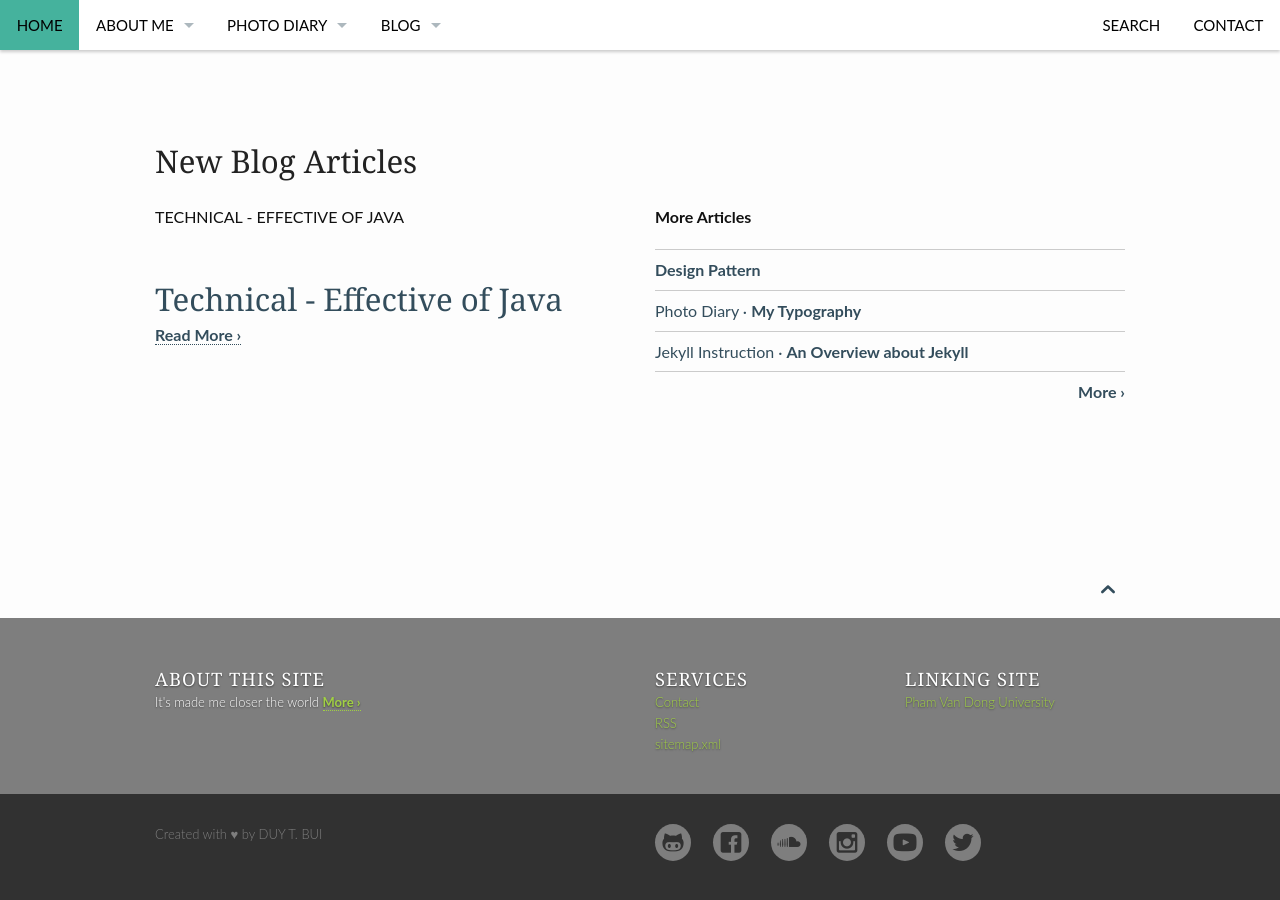
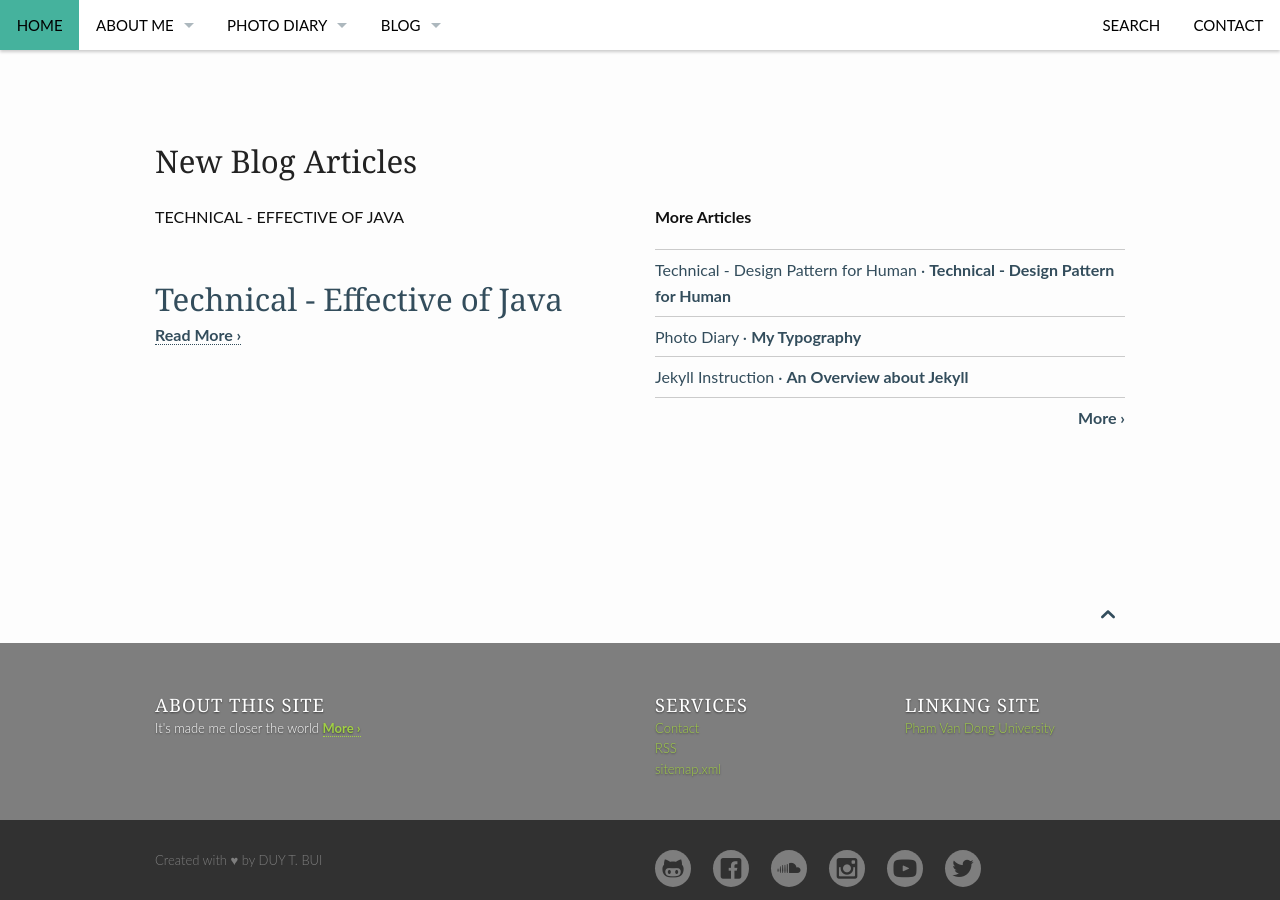
Before and after one commit to duybuidotvn/duybuidotvn.github.io, a Jekyll site: the page built from index.md, in a window 1280 px wide and 900 px high, scrolled down 859 px. Built offline with Jekyll 4.4.1, drawn with Linux system fonts in a browser that asks for light colours.

Commit message:
add design-pattern.md

```diff
--- a/_posts/technical/2018-12-05-design-pattern.md
+++ b/_posts/technical/2018-12-05-design-pattern.md
@@ -1,3 +1,12 @@
+---
+layout: page
+show_meta: no
+subheadline:  "Technical - Design Pattern for Human"
+title:  "Technical - Design Pattern for Human"
+categories:
+    - about
+header: no
+---
 ![Design Patterns For Humans](https://cloud.githubusercontent.com/assets/11269635/23065273/1b7e5938-f515-11e6-8dd3-d0d58de6bb9a.png)
 
 ***
```
